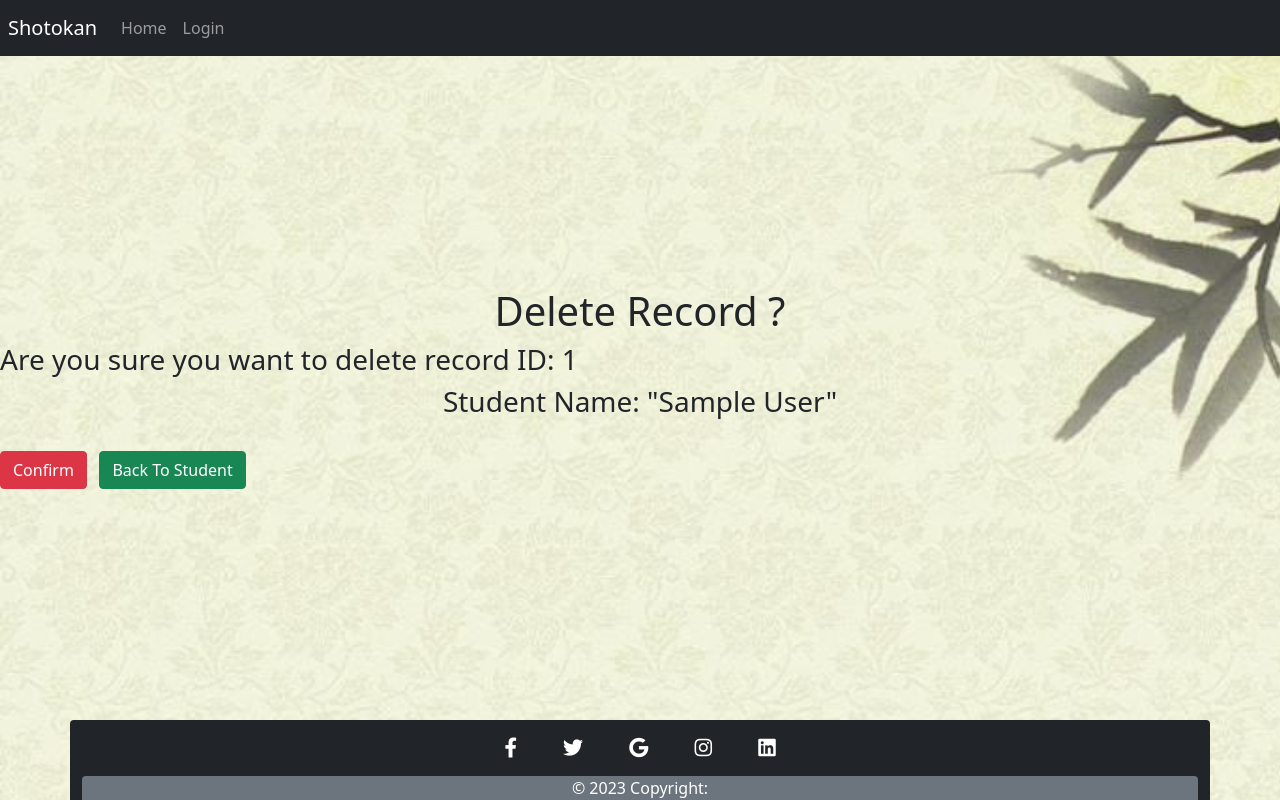
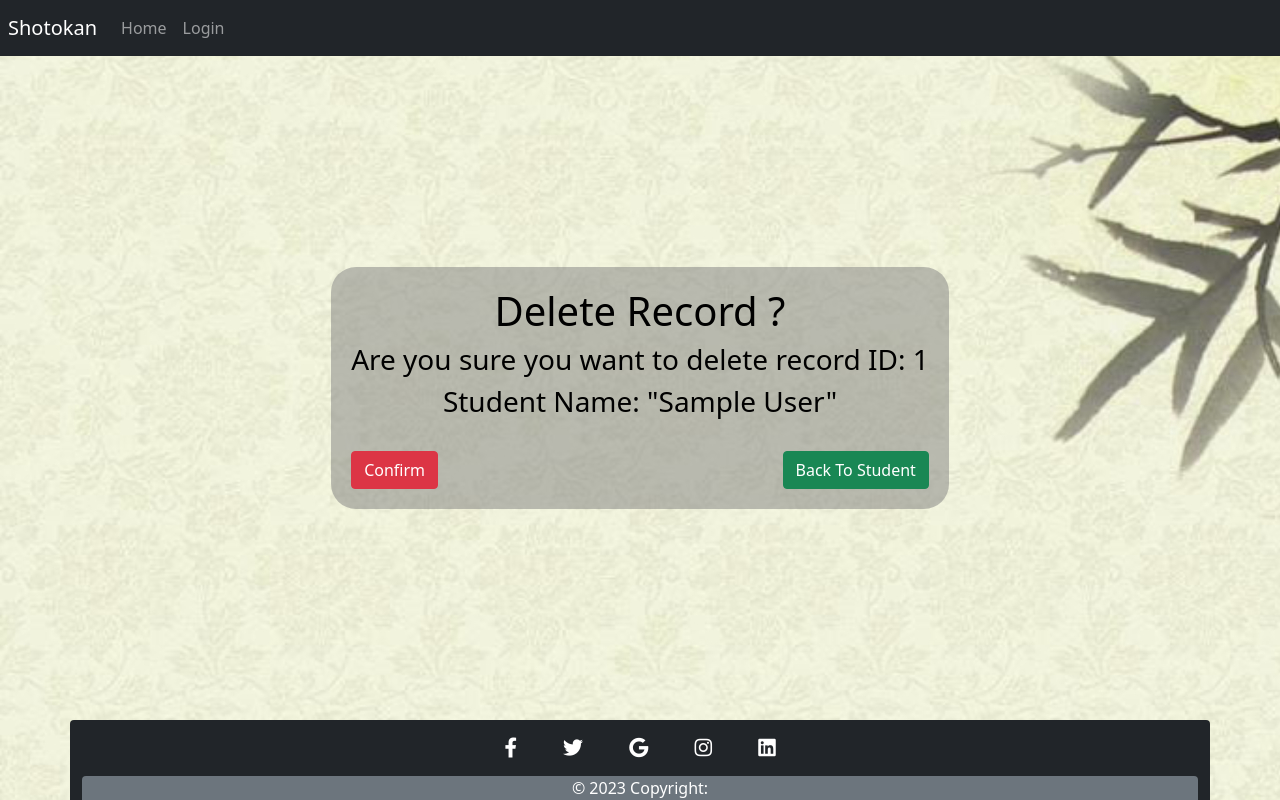
Before and after one commit to Shaga-Matula/Shotokan-Karate, a Django app: page /delete_record/1 in a window 1280 px wide. Run offline with Django 3.2, Linux system fonts and the light colour scheme; tables that the repository leaves empty hold one stand-in row (values such as "Sample post"); some libraries are stand-ins or nearby versions.

Commit message:
delete page responcive and css

```diff
--- a/templates/delete_record.html
+++ b/templates/delete_record.html
@@ -1,21 +1,24 @@
 {% extends "base.html" %}
 
 {% block content %}
-<main>
+<main class="grey-transparent-background border-padd-grey ">
+    <section >
         <header class="text-center">
             <h1>Delete Record ?</h1>
         </header>
-
-  <section class="make-center-hoz-ver text-black-100">
-      <form method="post" onsubmit="return confirm('Are you really sure you want to delete record {{ object.id }}, {{ object }} ?')">
+        <div>
+            <form method="post"
+                onsubmit="return confirm('Are you really sure you want to delete record {{ object.id }}, {{ object }} ?')">
                 {% csrf_token %}
-          <h3>Are you sure you want to delete record ID: {{ object.id }}</h3>
-          <h3 class="text-center" > Student Name: "{{ object }}"</h3>&nbsp
-          <div>
-          <button class="btn btn-danger" type="submit">Confirm</button>
+                <h3 class="text-center">Are you sure you want to delete record ID: {{ object.id }}</h3>
+                <h3 class="text-center"> Student Name: "{{ object }}"</h3>&nbsp
+                <div class="d-flex align-items-center justify-content-between">
+                    <button class="btn btn-danger " type="submit">Confirm</button>
                     &nbsp
 
-          <a href="{% url 'studentlist' %}" class="btn btn-success" role="button">Back To Student</a>
+                    <a href="{% url 'studentlist' %}" class="btn btn-success " role="button">Back To Student</a>
+                </div>
+        </div>
         </form>
     </section>
 </main>
```
Lines whose indentation alone changed are shown as unchanged.
